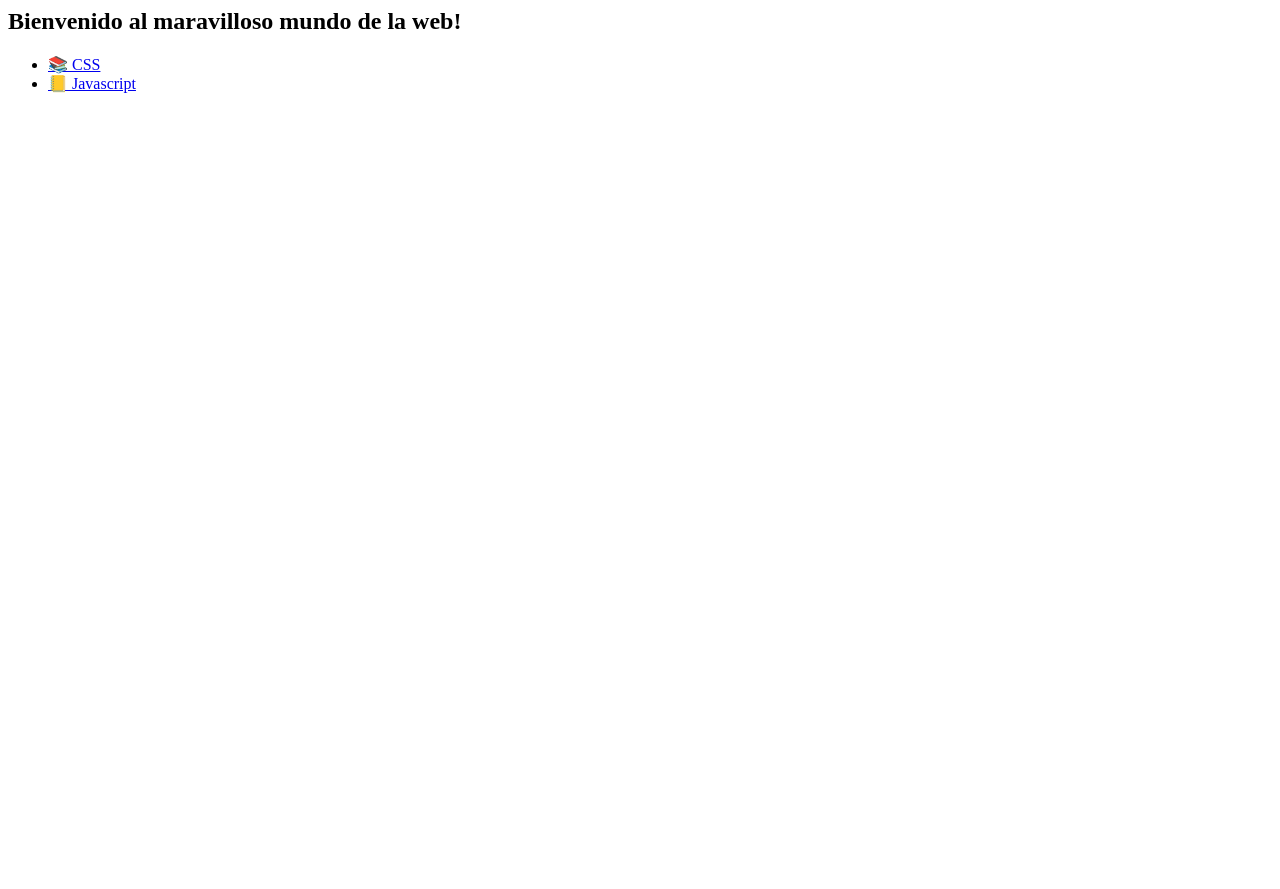
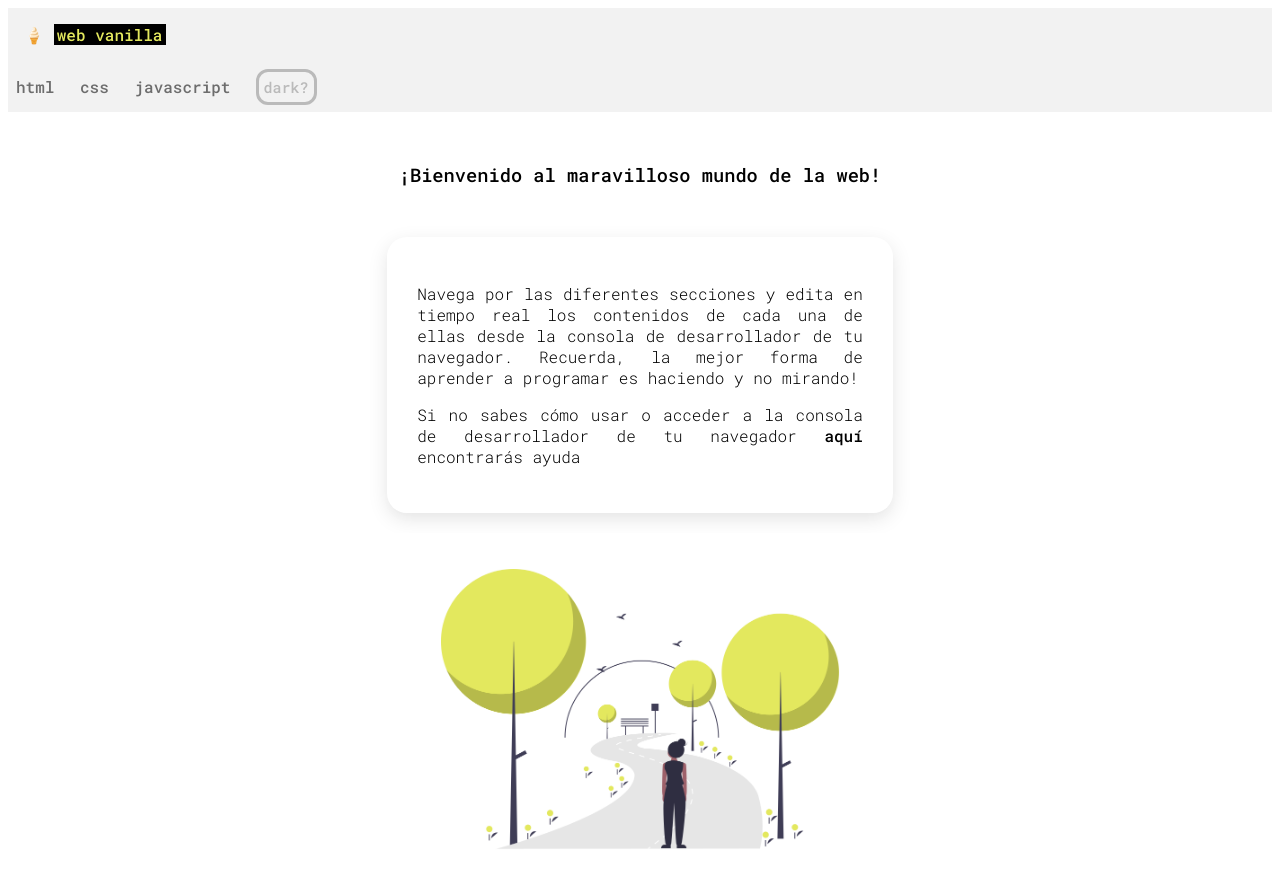
Before and after one commit to migferna42/taller_web, a plain HTML site: page index.html in a window 1280 px wide. Before the commit the page ends 800 px from the top, so only its background shows below. Drawn offline with Linux system fonts and the light colour scheme.

Commit message:
add basic front page

```diff
--- a/index.html
+++ b/index.html
@@ -3,17 +3,33 @@
         <meta charset="UTF-8">
         <meta name="Index">
         <meta name="viewport" content="width=device-width, initial-scale=1.0">
+        <link href="https://fonts.googleapis.com/css2?family=Roboto+Mono:wght@300;500;900&display=swap" rel="stylesheet">
+        <link rel="stylesheet" href="style/style.css">
         <title>Taller Web</title>
     </head>
     <body>
         <header>
-                    <h2> Bienvenido al maravilloso mundo de la web!</h2>
+            <div class="logo">🍦
+                <div class="back-logo">web vanilla</div>
+            </div>
+            <nav>
+                <ul>
+                    <li class="nav-item"><a class="nav-color" href="#">html</a></li>
+                    <li class="nav-item"><a class="nav-color" href="css/index.html">css</a></li>
+                    <li class="nav-item"><a class="nav-color" href="javascript/index.html">javascript</a></li>
+                </ul>
+                <button class="night">dark?</button>
+            </nav>
         </header>
         <main>
-			<ul>
-				<li><a href="css/index.html">📚  CSS</a></li>
-				<li><a href="javascript/index.html">📒 Javascript</a></li>
-			</ul>
+            <h3> ¡Bienvenido al maravilloso mundo de la web!</h3>
+            <section>
+                <div class="card">
+                    <p>Navega por las diferentes secciones y edita en tiempo real los contenidos de cada una de ellas desde la consola de desarrollador de tu navegador. Recuerda, la mejor forma de aprender a programar es haciendo y no mirando!</p>
+                    <p>Si no sabes cómo usar o acceder a la consola de desarrollador de tu navegador <a href="https://lmgtfy.com/?q=C%C3%B3mo+usar+a+las+herramientas+de+desarrollador+de+mi+navegador" target="_blank">aquí</a> encontrarás ayuda</p>
+                </div>
+                <img class="welcome-image" src="assets/images/wellcome.png"></img>
+            </section>
         </main>
     </body>
 </html>
--- /dev/null
+++ b/style/style.css
@@ -0,0 +1,109 @@
+* {
+    color : black;
+    font-family: 'Roboto Mono', monospace;
+    font-weight : 500;
+}
+
+header{
+    background-color : #F2F2F2;
+}
+
+nav{
+    display : inline-block;
+}
+
+main{
+    margin : auto;
+    width : 40%;
+}
+
+p{
+    font-weight : 300;
+}
+
+h3{
+    margin-top : 50px;
+    text-align : center;
+}
+ul{
+    display : inline-block;
+    list-style: none;
+    margin: 0;
+    padding: 0;
+}
+
+a:link {
+    text-decoration: none;
+}
+
+a:visited {
+    text-decoration: none;
+}
+
+li:hover{
+    border-bottom : 2px solid black;
+}
+
+button:focus {
+    outline:0;
+}
+
+.logo{
+    font-weight : 900;
+    display : inline-block;
+    width : 75%;
+    margin : 1em;
+}
+
+.back-logo{
+    color : #E3E85E;
+    background-color : black;
+    display : inline-block;
+    width : 7em;
+    text-align : center;
+}
+
+.nav-item{
+    color : #b3b3b3 !important;
+    display : inline-block;
+    margin : 0.5em;
+}
+
+.nav-color{
+    color : #6D6D6D !important;
+}
+
+.night{
+    background-color : #F2F2F2;
+    font-size : 15px;
+    display : inline-block;
+    color : #BABABA;
+    margin : 0.5em;
+    padding : 5px;
+    border : solid;
+    border-width : 3px;
+    border-radius : 12px;
+    border-color: #BABABA;
+}
+
+.night:hover{
+    color : white;
+    background-color : black;
+    border-color : black;
+}
+
+.card{
+    margin-top : 50px;
+    margin-bottom : 20px;
+    text-align : justify;
+    padding : 30px;
+    box-shadow : 0 6px 12px 0 rgba(0, 0, 0, 0.01), 0 6px 20px 0 rgba(0, 0, 0, 0.1);
+    border-radius : 20px;
+}
+
+.welcome-image{
+    display: block;
+    margin-left: auto;
+    margin-right: auto;
+    width : 100%;
+}
```
Also changed, not shown: assets/images/wellcome.png (added), 4 other files. Lines whose indentation alone changed are shown as unchanged.
